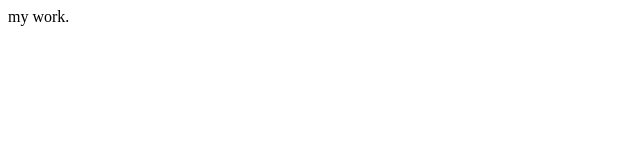
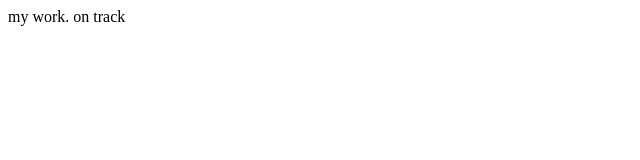
Before and after one commit to bvoona/example, a plain HTML site: page index.html in a window 1280 px wide. Shown: the full height of the page, 0-640 px from the left. Drawn offline with Linux system fonts and the light colour scheme.

Commit message:
Update index.html

```diff
--- a/index.html
+++ b/index.html
@@ -1,5 +1,6 @@
 <html>
 <body>
   my work.
+  on track
   <body/>
   <html/>
```
